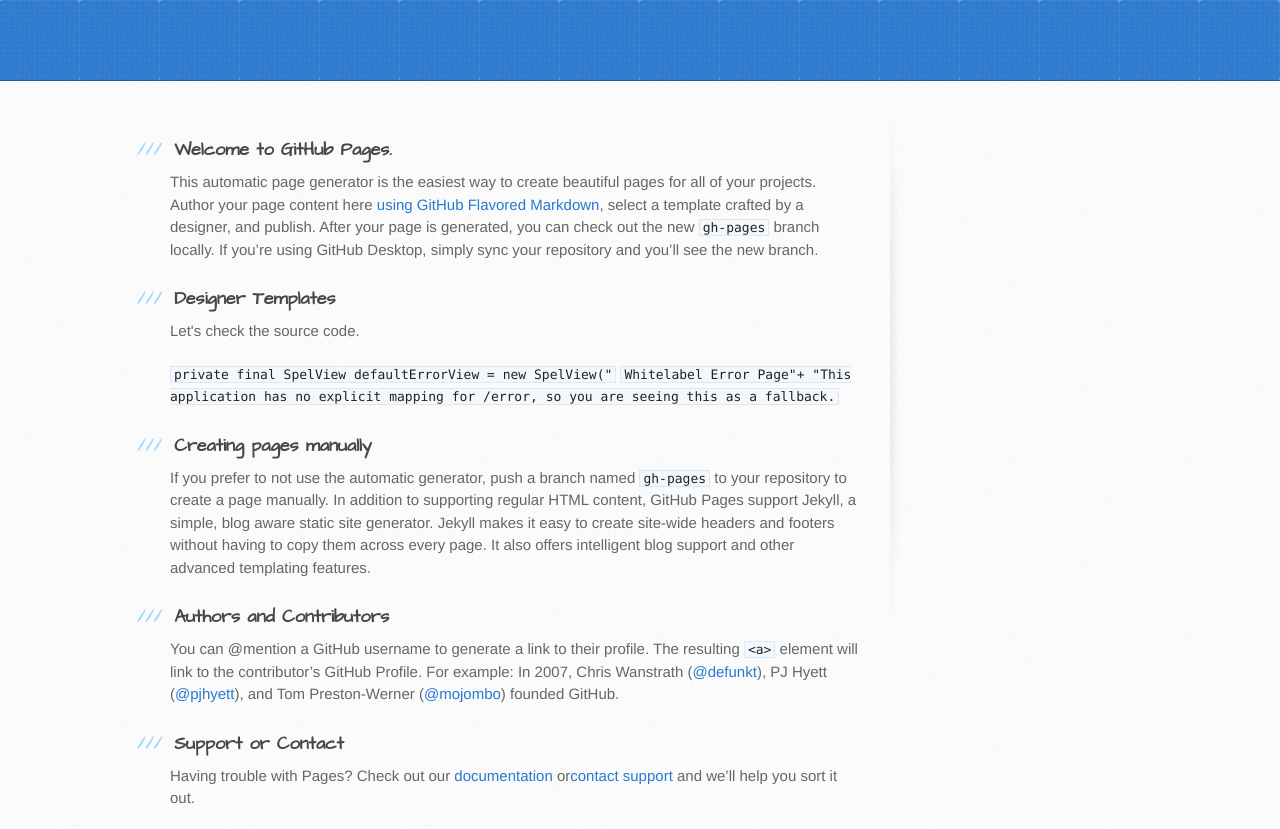
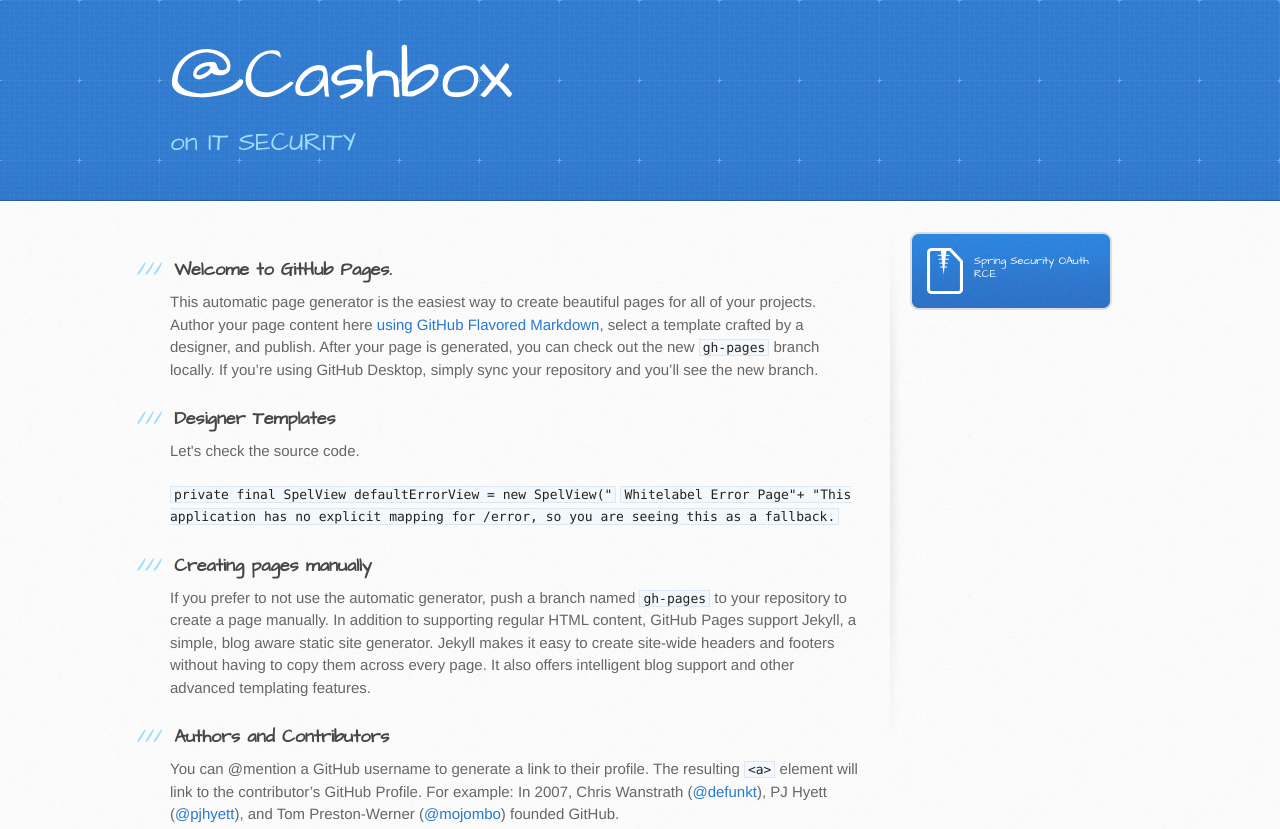
Before and after one commit to cashbox0815/blog, a plain HTML site: page index.html in a window 1280 px wide. Shown: the top 829 px of the page. Drawn offline with Linux system fonts and the light colour scheme.

Commit message:
Update index.html

```diff
--- a/index.html
+++ b/index.html
@@ -19,8 +19,9 @@
   <body>
     <header>
       <div class="inner">
-      <!--  <h1>Blog</h1>
-        <h2>blog</h2>
+        <h1>@Cashbox</h1>
+        <h2>on IT SECURITY</h2>
+        <!--
         <a href="https://github.com/cashbox0815/blog" class="button"><small>View project on</small> GitHub</a>
 -->
       </div>
@@ -59,6 +60,9 @@
         </section>
 
         <aside id="sidebar">
+            <a href="#cve-2016-4977" class="button">
+            <small>Spring Security OAuth RCE</small>
+          </a>
           <!--
           <a href="https://github.com/cashbox0815/blog/zipball/master" class="button">
             <small>Download</small>
```
